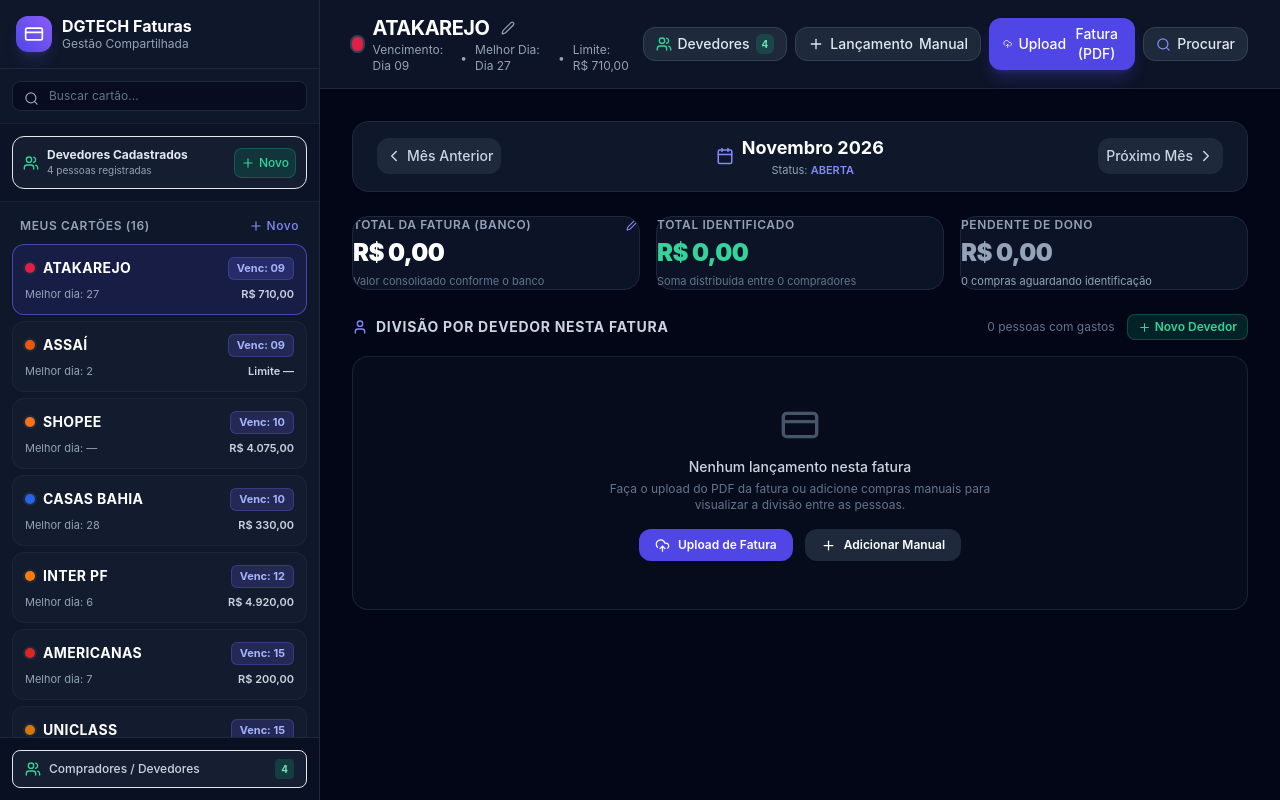
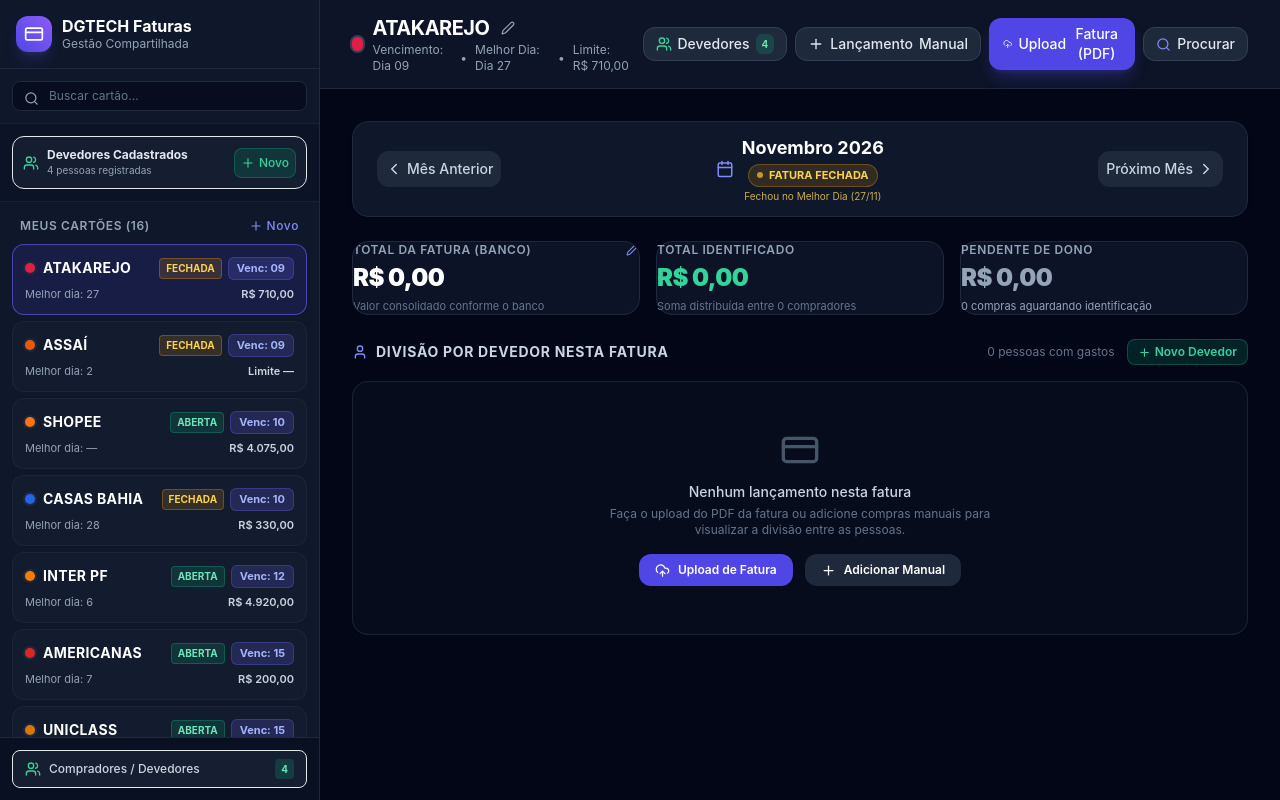
Before and after one commit to Danibs0311/cartoes, a Next.js app: page / in a window 1280 px wide. Built offline with nearby package versions, Linux system fonts and the light colour scheme.

Commit message:
feat: status de fatura fechada ou aberta baseado no melhor dia de compras de cada cartao

```diff
--- a/app/page.tsx
+++ b/app/page.tsx
@@ -2,7 +2,7 @@
 
 import React, { useState, useEffect } from 'react';
 import { CreditCard, Person, Invoice, Installment, ExtractedInvoiceData } from '@/lib/types';
-import { INITIAL_CARDS, INITIAL_PEOPLE } from '@/lib/storage';
+import { INITIAL_CARDS, INITIAL_PEOPLE, calculateInvoiceStatus } from '@/lib/storage';
 import { Sidebar } from '@/components/Sidebar';
 import { InvoiceView } from '@/components/InvoiceView';
 import { EditCardModal } from '@/components/EditCardModal';
@@ -134,13 +134,25 @@ export default function HomePage() {
 
   // Chave única para a fatura do cartão no mês/ano
   const invoiceKey = `${activeCard.id}_${currentYear}_${currentMonth}`;
-  const currentInvoice: Invoice = invoices[invoiceKey] || {
+  const existingInvoice = invoices[invoiceKey];
+
+  // Calcula o status da fatura dinamicamente com base no Melhor Dia de Compras
+  const computedStatus = calculateInvoiceStatus(
+    activeCard,
+    currentMonth,
+    currentYear,
+    existingInvoice?.status
+  );
+
+  const currentInvoice: Invoice = {
     id: invoiceKey,
     card_id: activeCard.id,
     month: currentMonth,
     year: currentYear,
-    total_bank_amount: 0,
-    status: 'aberta',
+    total_bank_amount: existingInvoice?.total_bank_amount || 0,
+    status: computedStatus,
+    pdf_url: existingInvoice?.pdf_url,
+    notes: existingInvoice?.notes,
   };
 
   // Lançamentos da fatura atual
@@ -220,6 +232,17 @@ export default function HomePage() {
     const updatedInvoice: Invoice = {
       ...currentInvoice,
       total_bank_amount: newTotal,
+    };
+    saveInvoices({
+      ...invoices,
+      [invoiceKey]: updatedInvoice,
+    });
+  };
+
+  const handleUpdateInvoiceStatus = (newStatus: 'aberta' | 'fechada' | 'paga') => {
+    const updatedInvoice: Invoice = {
+      ...currentInvoice,
+      status: newStatus,
     };
     saveInvoices({
       ...invoices,
@@ -502,6 +525,8 @@ export default function HomePage() {
         onOpenNewPerson={() => setPersonModalData({ isOpen: true, person: 'new' })}
         isOpenMobile={isMobileMenuOpen}
         onCloseMobile={() => setIsMobileMenuOpen(false)}
+        currentMonth={currentMonth}
+        currentYear={currentYear}
       />
 
       {/* Área Principal do Cartão e Fatura */}
@@ -531,6 +556,7 @@ export default function HomePage() {
           duplicateCount={duplicateCount}
           onCleanDuplicates={handleCleanDuplicates}
           onClearInvoicePurchases={handleClearCurrentInvoicePurchases}
+          onUpdateInvoiceStatus={handleUpdateInvoiceStatus}
         />
       </div>
 
--- a/components/InvoiceView.tsx
+++ b/components/InvoiceView.tsx
@@ -54,6 +54,7 @@ interface InvoiceViewProps {
   duplicateCount?: number;
   onCleanDuplicates?: () => void;
   onClearInvoicePurchases?: () => void;
+  onUpdateInvoiceStatus?: (newStatus: 'aberta' | 'fechada' | 'paga') => void;
 }
 
 const MONTH_NAMES = [
@@ -86,6 +87,7 @@ export function InvoiceView({
   duplicateCount = 0,
   onCleanDuplicates,
   onClearInvoicePurchases,
+  onUpdateInvoiceStatus,
 }: InvoiceViewProps) {
   const [editingTotal, setEditingTotal] = useState(false);
   const [tempTotal, setTempTotal] = useState(String(invoice.total_bank_amount));
@@ -350,9 +352,53 @@ export function InvoiceView({
               <h2 className="text-base sm:text-lg font-bold text-white capitalize">
                 {MONTH_NAMES[invoice.month - 1]} {invoice.year}
               </h2>
-              <p className="text-[11px] text-slate-400">
-                Status: <span className="uppercase text-indigo-400 font-semibold">{invoice.status}</span>
-              </p>
+              <div className="flex flex-col items-center gap-0.5 mt-0.5">
+                <div className="flex items-center gap-1.5">
+                  <button
+                    onClick={() => {
+                      if (!onUpdateInvoiceStatus) return;
+                      const next =
+                        invoice.status === 'aberta'
+                          ? 'fechada'
+                          : invoice.status === 'fechada'
+                          ? 'paga'
+                          : 'aberta';
+                      onUpdateInvoiceStatus(next);
+                    }}
+                    className={`px-2 py-0.5 rounded-full text-[11px] font-bold uppercase transition flex items-center gap-1.5 cursor-pointer ${
+                      invoice.status === 'fechada'
+                        ? 'bg-amber-500/15 text-amber-300 border border-amber-500/30 hover:bg-amber-500/25'
+                        : invoice.status === 'paga'
+                        ? 'bg-blue-500/15 text-blue-300 border border-blue-500/30 hover:bg-blue-500/25'
+                        : 'bg-emerald-500/15 text-emerald-300 border border-emerald-500/30 hover:bg-emerald-500/25'
+                    }`}
+                    title="Status baseado no Melhor Dia de Compras. Clique para alternar manualmente (Aberta / Fechada / Paga)"
+                  >
+                    <span
+                      className={`w-1.5 h-1.5 rounded-full ${
+                        invoice.status === 'fechada'
+                          ? 'bg-amber-400 animate-pulse'
+                          : invoice.status === 'paga'
+                          ? 'bg-blue-400'
+                          : 'bg-emerald-400'
+                      }`}
+                    />
+                    Fatura {invoice.status}
+                  </button>
+                </div>
+
+                <p className="text-[10px] text-slate-400">
+                  {card.best_day ? (
+                    invoice.status === 'fechada' ? (
+                      <span className="text-amber-300/80">Fechou no Melhor Dia ({card.best_day.toString().padStart(2, '0')}/{invoice.month.toString().padStart(2, '0')})</span>
+                    ) : (
+                      <span className="text-slate-400">Fecha no Melhor Dia ({card.best_day.toString().padStart(2, '0')}/{invoice.month.toString().padStart(2, '0')})</span>
+                    )
+                  ) : (
+                    <span>Melhor dia de compras não definido</span>
+                  )}
+                </p>
+              </div>
             </div>
           </div>
 
--- a/components/Sidebar.tsx
+++ b/components/Sidebar.tsx
@@ -3,7 +3,7 @@
 import React, { useState } from 'react';
 import { CreditCard, Person } from '@/lib/types';
 import { CreditCard as CardIcon, Calendar, Users, Plus, Search, ChevronRight, Menu, X, Settings, ShieldCheck } from 'lucide-react';
-import { formatCurrency } from '@/lib/storage';
+import { formatCurrency, calculateInvoiceStatus } from '@/lib/storage';
 
 interface SidebarProps {
   cards: CreditCard[];
@@ -15,6 +15,8 @@ interface SidebarProps {
   onOpenNewPerson: () => void;
   isOpenMobile: boolean;
   onCloseMobile: () => void;
+  currentMonth?: number;
+  currentYear?: number;
 }
 
 export function Sidebar({
@@ -27,6 +29,8 @@ export function Sidebar({
   onOpenNewPerson,
   isOpenMobile,
   onCloseMobile,
+  currentMonth,
+  currentYear,
 }: SidebarProps) {
   const [search, setSearch] = useState('');
 
@@ -138,6 +142,12 @@ export function Sidebar({
 
           {filteredCards.map((card) => {
             const isSelected = card.id === selectedCardId;
+            const cardStatus = calculateInvoiceStatus(
+              card,
+              currentMonth || new Date().getMonth() + 1,
+              currentYear || new Date().getFullYear()
+            );
+
             return (
               <div
                 key={card.id}
@@ -161,6 +171,16 @@ export function Sidebar({
                       {card.name}
                     </span>
                   </div>
+                  <div className="flex items-center gap-1.5">
+                    <span
+                      className={`px-1.5 py-0.5 rounded text-[10px] font-bold uppercase ${
+                        cardStatus === 'fechada'
+                          ? 'bg-amber-500/15 text-amber-300 border border-amber-500/30'
+                          : 'bg-emerald-500/15 text-emerald-300 border border-emerald-500/30'
+                      }`}
+                    >
+                      {cardStatus}
+                    </span>
                     {card.due_day ? (
                       <span className="px-2 py-0.5 rounded-md text-[11px] font-bold bg-indigo-500/20 text-indigo-300 border border-indigo-500/30">
                         Venc: {card.due_day.toString().padStart(2, '0')}
@@ -168,6 +188,7 @@ export function Sidebar({
                     ) : (
                       <span className="text-[10px] text-slate-500">Sem data</span>
                     )}
+                  </div>
                 </div>
 
                 <div className="flex items-center justify-between text-[11px] text-slate-400 pl-4.5">
--- a/lib/storage.ts
+++ b/lib/storage.ts
@@ -37,3 +37,42 @@ export function formatNumber(value: number | null | undefined): string {
   if (value === null || value === undefined || isNaN(value)) return '0,00';
   return value.toLocaleString('pt-BR', { minimumFractionDigits: 2, maximumFractionDigits: 2 });
 }
+
+/**
+ * Calcula a data de corte / fechamento da fatura com base no Melhor Dia de Compras
+ */
+export function getInvoiceClosingDate(card: CreditCard, month: number, year: number): Date {
+  const dueDay = card.due_day || 10;
+  const bestDay = card.best_day !== null && card.best_day !== undefined
+    ? card.best_day
+    : (dueDay > 7 ? dueDay - 7 : 1);
+
+  // Se o melhor dia é estritamente maior que o vencimento (ex: vencimento dia 09 e fechamento dia 27 do mês anterior):
+  if (card.best_day && card.best_day > dueDay) {
+    // Fechamento no mês anterior (mês - 2 no Date do JS)
+    return new Date(year, month - 2, bestDay, 23, 59, 59, 999);
+  }
+
+  // Fechamento no mesmo mês de vencimento (mês - 1 no Date do JS)
+  return new Date(year, month - 1, bestDay, 23, 59, 59, 999);
+}
+
+/**
+ * Determina o status da fatura: 'aberta' ou 'fechada' baseado no Melhor Dia de Compras
+ */
+export function calculateInvoiceStatus(
+  card: CreditCard,
+  month: number,
+  year: number,
+  existingStatus?: 'aberta' | 'fechada' | 'paga'
+): 'aberta' | 'fechada' | 'paga' {
+  // Se o usuário marcou manualmente como paga, preserva 'paga'
+  if (existingStatus === 'paga') {
+    return 'paga';
+  }
+
+  const closingDate = getInvoiceClosingDate(card, month, year);
+  const now = new Date();
+
+  return now >= closingDate ? 'fechada' : 'aberta';
+}
```
Lines whose indentation alone changed are shown as unchanged.
